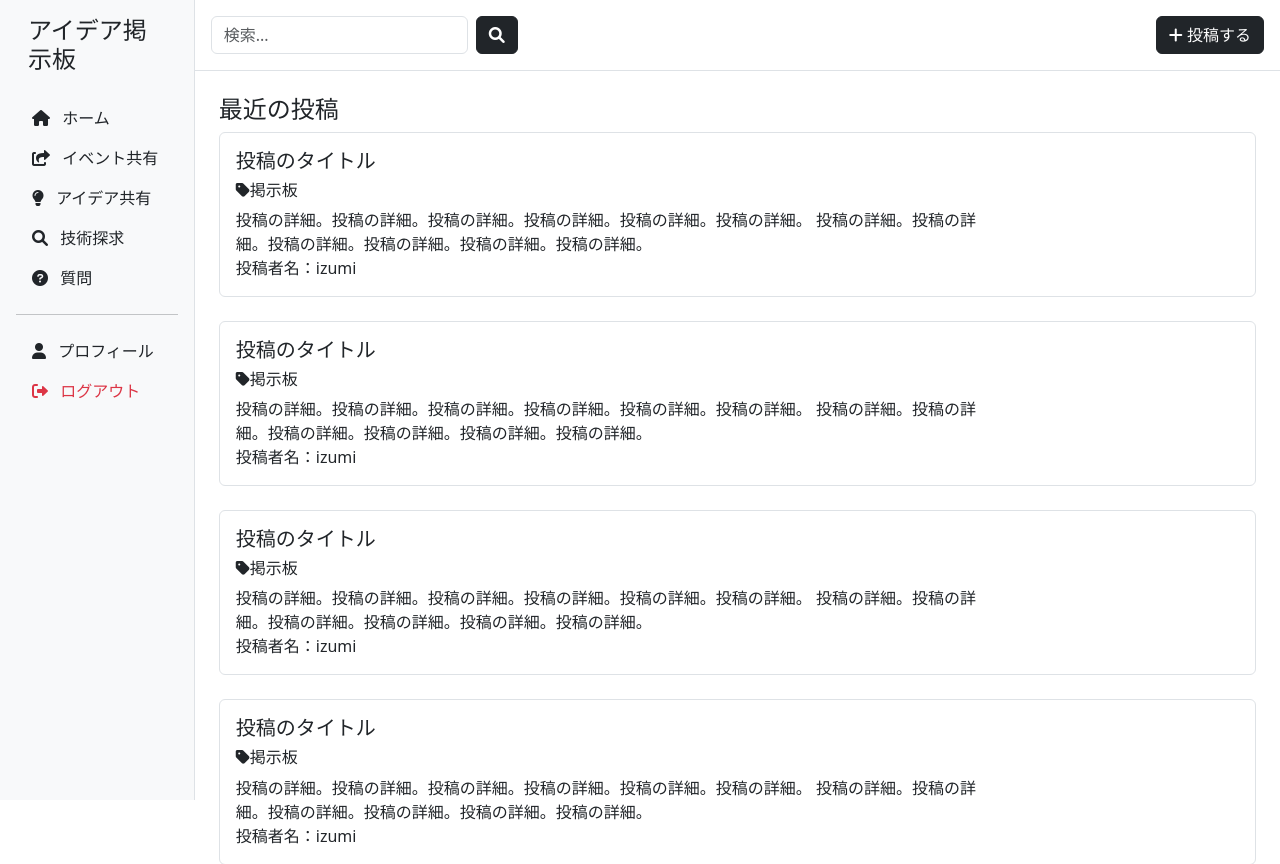
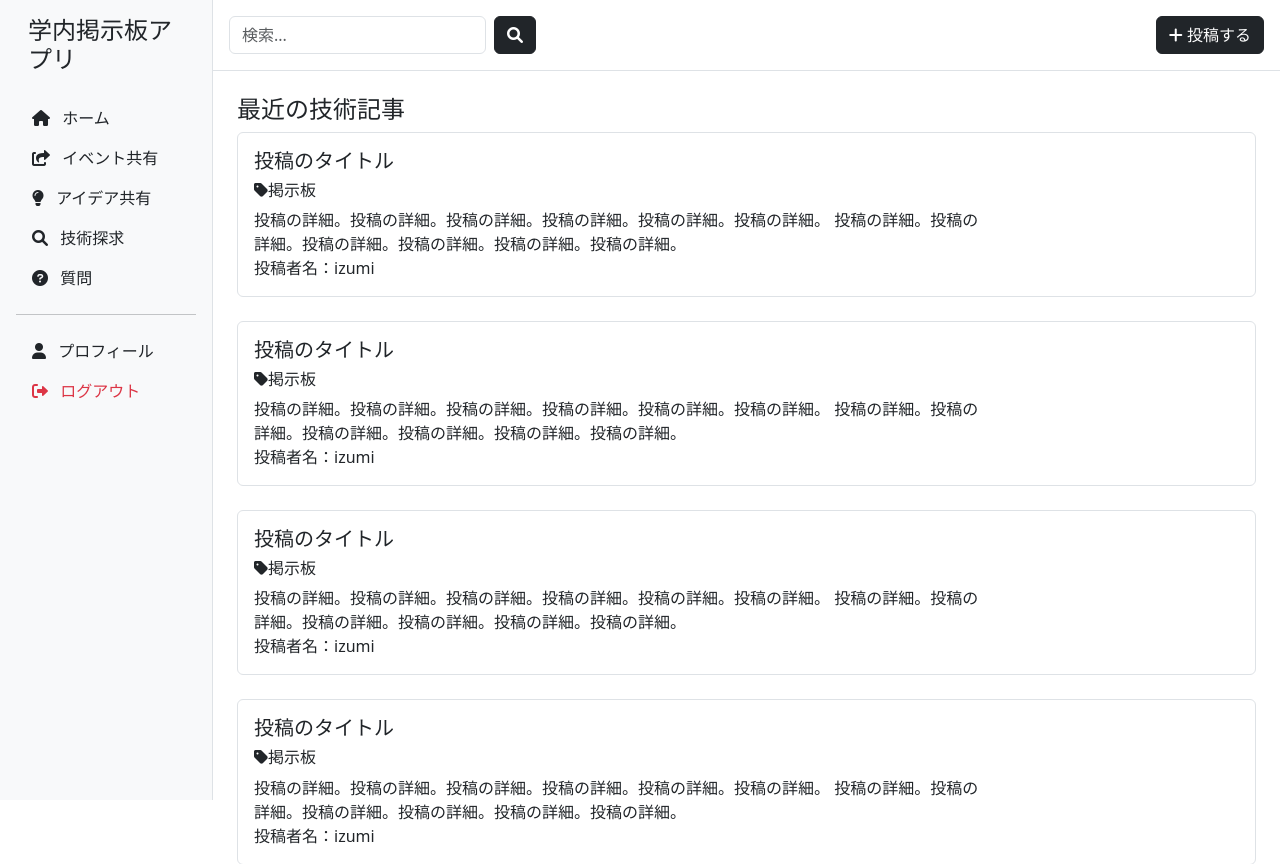
Before and after one commit to OCS-GEEK-HACK/campus-tech-forum, a PHP site: page /tech in a window 1280 px wide. Shown: the top 864 px of the page. Run offline with PHP 8.4, Linux system fonts and the light colour scheme; the visitor is signed in with stand-in values (Sample User, id 1); data that the repository does not hold is empty; some libraries are stand-ins or nearby versions.

Commit message:
fix: それぞれのページのタイトル等修正

```diff
--- a/php/www/auth/signin/index.php
+++ b/php/www/auth/signin/index.php
@@ -12,7 +12,7 @@ if (isset($_SESSION['user_id'])) {
 <head>
     <meta charset="UTF-8">
     <meta name="viewport" content="width=device-width, initial-scale=1.0">
-    <title>学内掲示板 - サインイン</title>
+    <title>学内掲示板アプリ - サインイン</title>
     <?php require_once('../../lib/bootstrap.php'); ?>
 </head>
 
--- a/php/www/components/header/element.php
+++ b/php/www/components/header/element.php
@@ -1,6 +1,6 @@
 <div class="header sticky-top bg-white border-bottom d-flex flex-column p-3">
     <div class="d-flex justify-content-between align-items-center w-100">
-        <a href="/" class="h4 mb-0 text-decoration-none text-dark d-md-none d-block">アイデア掲示板</a>
+        <a href="/" class="h4 mb-0 text-decoration-none text-dark d-md-none d-block">学内掲示板アプリ</a>
         <div class="search-box align-items-center gap-2 d-md-flex d-none">
             <input type="text" class="form-control" placeholder="検索...">
             <button class="btn btn-dark"><i class="fas fa-search"></i></button>
--- a/php/www/components/sidebar/element.php
+++ b/php/www/components/sidebar/element.php
@@ -1,5 +1,5 @@
 <nav class="sidebar bg-light border-end p-3 d-flex row d-md-block d-none">
-    <a href="/" class="h4 mb-4 text-decoration-none text-dark d-block">アイデア掲示板</a>
+    <a href="/" class="h4 mb-4 text-decoration-none text-dark d-block">学内掲示板アプリ</a>
     <ul class="list-unstyled p-0">
         <li>
             <a href="/" class="d-block py-2 px-3 text-dark text-decoration-none rounded hover-bg"><i class="fas fa-home me-2"></i> ホーム</a>
--- a/php/www/event/index.php
+++ b/php/www/event/index.php
@@ -12,7 +12,7 @@ require_once("../components/content-card/index.php");
 
 <head>
     <meta charset="UTF-8">
-    <title>学内掲示板</title>
+    <title>学内掲示板アプリ - イベント共有</title>
     <?php require_once('../lib/bootstrap.php'); ?>
     <link rel="stylesheet" href="/style/main.css">
 </head>
@@ -33,7 +33,7 @@ require_once("../components/content-card/index.php");
             ?>
 
             <section class="p-4">
-            <h4>最近の投稿</h4>
+            <h4>最近のイベント</h4>
                 <?php
                     for ($i = 0; $i < 4; $i++):
                         $input_box = new ContentCard();
--- a/php/www/idea/index.php
+++ b/php/www/idea/index.php
@@ -12,7 +12,7 @@ require_once("../components/content-card/index.php");
 
 <head>
     <meta charset="UTF-8">
-    <title>学内掲示板</title>
+    <title>学内掲示板アプリ - アイデア共有</title>
     <?php require_once('../lib/bootstrap.php'); ?>
     <link rel="stylesheet" href="/style/main.css">
 </head>
@@ -33,7 +33,7 @@ require_once("../components/content-card/index.php");
             ?>
 
             <section class="p-4">
-                <h4>最近の投稿</h4>
+                <h4>最近のアイデア</h4>
                 <?php
                     for ($i = 0; $i < 4; $i++):
                         $input_box = new ContentCard();
--- a/php/www/index.php
+++ b/php/www/index.php
@@ -11,7 +11,7 @@ require_once("./components/article-card/index.php");
 
 <head>
     <meta charset="UTF-8">
-    <title>学内掲示板</title>
+    <title>学内掲示板アプリ</title>
     <?php require_once('./lib/bootstrap.php'); ?>
     <link rel="stylesheet" href="/style/main.css">
 </head>
--- a/php/www/question/index.php
+++ b/php/www/question/index.php
@@ -12,7 +12,7 @@ require_once("../components/content-card/index.php");
 
 <head>
     <meta charset="UTF-8">
-    <title>学内掲示板</title>
+    <title>学内掲示板アプリ - 質問</title>
     <?php require_once('../lib/bootstrap.php'); ?>
     <link rel="stylesheet" href="/style/main.css">
 </head>
@@ -33,7 +33,7 @@ require_once("../components/content-card/index.php");
             ?>
 
             <section class="p-4">
-            <h4>最近の投稿</h4>
+            <h4>最近の質問</h4>
                 <?php
                     for ($i = 0; $i < 4; $i++):
                         $input_box = new ContentCard();
--- a/php/www/tech/index.php
+++ b/php/www/tech/index.php
@@ -12,7 +12,7 @@ require_once("../components/content-card/index.php");
 
 <head>
     <meta charset="UTF-8">
-    <title>学内掲示板</title>
+    <title>学内掲示板アプリ - 技術探求</title>
     <?php require_once('../lib/bootstrap.php'); ?>
     <link rel="stylesheet" href="/style/main.css">
 </head>
@@ -33,7 +33,7 @@ require_once("../components/content-card/index.php");
             ?>
 
             <section class="p-4">
-            <h4>最近の投稿</h4>
+            <h4>最近の技術記事</h4>
                 <?php
                     for ($i = 0; $i < 4; $i++):
                         $input_box = new ContentCard();
```
